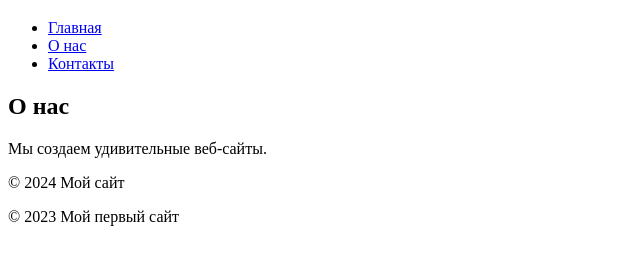
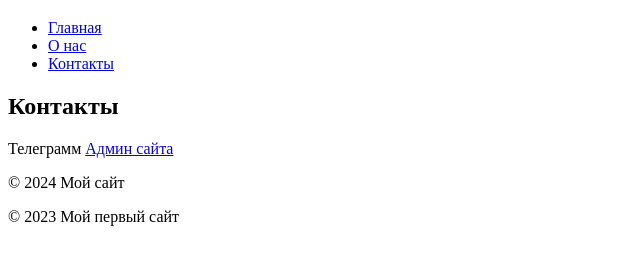
Before and after one commit to ATIN132/123452, a plain HTML site: page index.html in a window 1280 px wide. Shown: the part 61-326 px from the top of the page, without its empty margins (0-640 px from the left). Drawn offline with Linux system fonts and the light colour scheme.

Commit message:
Update index.html

```diff
--- a/index.html
+++ b/index.html
@@ -3,7 +3,7 @@
 <head>
     <meta charset="UTF-8">
     <meta name="viewport" content="width=device-width, initial-scale=1.0">
-    <title>Tehno Squad</title>
+    <title>Tehno Squad Контакты</title>
 </head>
 <body>
     <header>
@@ -18,8 +18,8 @@
     </nav>
     <main>
         <section>
-            <h2>О нас</h2>
-            <p>Мы создаем удивительные веб-сайты.</p>
+            <h2>Контакты</h2>
+            <p>Телеграмм <a href="https://t.me/MagistralAI">Админ сайта</a></p>
         </section>
     </main>
     <footer>
```
